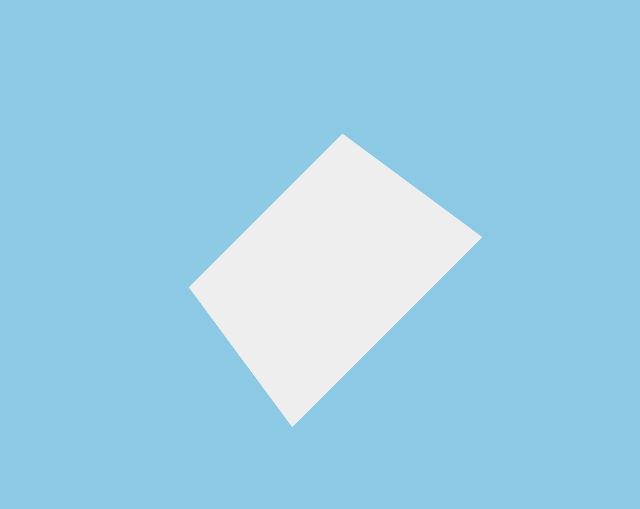
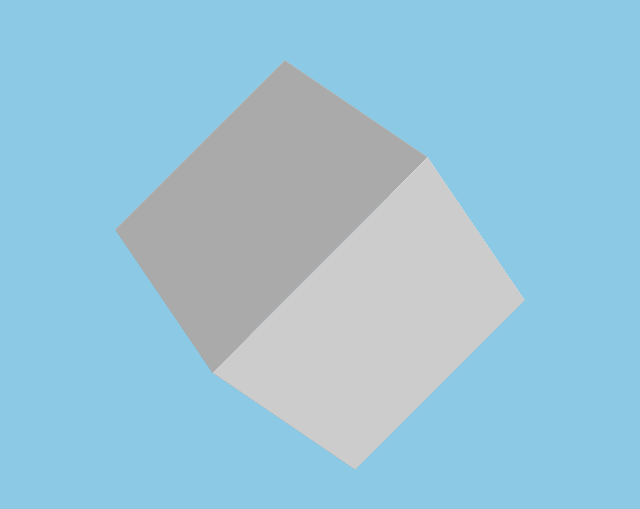
Before and after one commit to JangSoon-Woo/ScrollCube, a plain HTML site: page index.html in a window 1280 px wide. Shown: the part 135-644 px from the top of the page, without its empty margins (320-960 px from the left). Drawn offline with Linux system fonts and the light colour scheme.

Commit message:
ScrollCube

```diff
--- a/script.js
+++ b/script.js
@@ -0,0 +1,15 @@
+document.addEventListener('DOMContentLoaded', function () {
+    let root = document.body.style;
+    console.log(root);
+
+    // pageOffset: 윈도우창에서 스크롤이 있는 페이지라면 스크롤된 x, y값
+    // offestHeight: 해당 엘리먼트의 높이(border, padding, scroll bar 포함. 단,margin 제외)
+    // innerHeight: 메뉴바, 툴바, 스크롤바의 크기를 제외한 window의 높이
+    root.setProperty('--scroll', window.pageYOffset / (document.body.offsetHeight - window.innerHeight));
+
+    // Scroll events
+    window.addEventListener('scroll', scroll, false);
+    function scroll() {
+      root.setProperty('--scroll', window.pageYOffset / (document.body.offsetHeight - window.innerHeight));
+    }
+  });
--- a/style.css
+++ b/style.css
@@ -58,27 +58,42 @@ body {
   width: var(--size);
   height: var(--size);
   background-color: #eee;
+  /* 요소의 뒷면 표시 */
   backface-visibility: visible;
   top: calc(var(--size) * -0.5);
   left: calc(var(--size) * -0.5);
 }
-
 .top {
   background-color: #fff;
-    transform: rotateX(90deg);
-    translate: (calc(var(--size) * 0.5));
+  transform: rotateX(90deg) translateZ(calc(var(--size) * 0.5));
 }
-
 .bottom {
   background-color: #999;
-    transform: rotateX(90deg);
-    translate: (calc(var(--size) * -0.5));
+  transform: rotateX(90deg) translateZ(calc(var(--size) * -0.5));
+}
+.left {
+  background-color: #ccc;
+  transform: rotateY(90deg) translateZ(calc(var(--size) * 0.5));
+}
+.right {
+  background-color: #ddd;
+  transform: rotateY(90deg) translateZ(calc(var(--size) * -0.5));
+}
+.front {
+  background-color: #aaa;
+  transform: translateZ(calc(var(--size) * 0.5));
+}
+.back {
+  background-color: #bbb;
+  transform: translateZ(calc(var(--size) * -0.5));
 }
 
 :root * {
   /* Pause the animation */
   animation-play-state: paused;
+  /* Bind the animation to scroll */
   animation-delay: calc(var(--scroll) * -1s);
+  /* These last 2 properites clean up overshoot weirdness */
   animation-iteration-count: 1;
   animation-fill-mode: both;
 }
```
Lines whose indentation alone changed are shown as unchanged.
